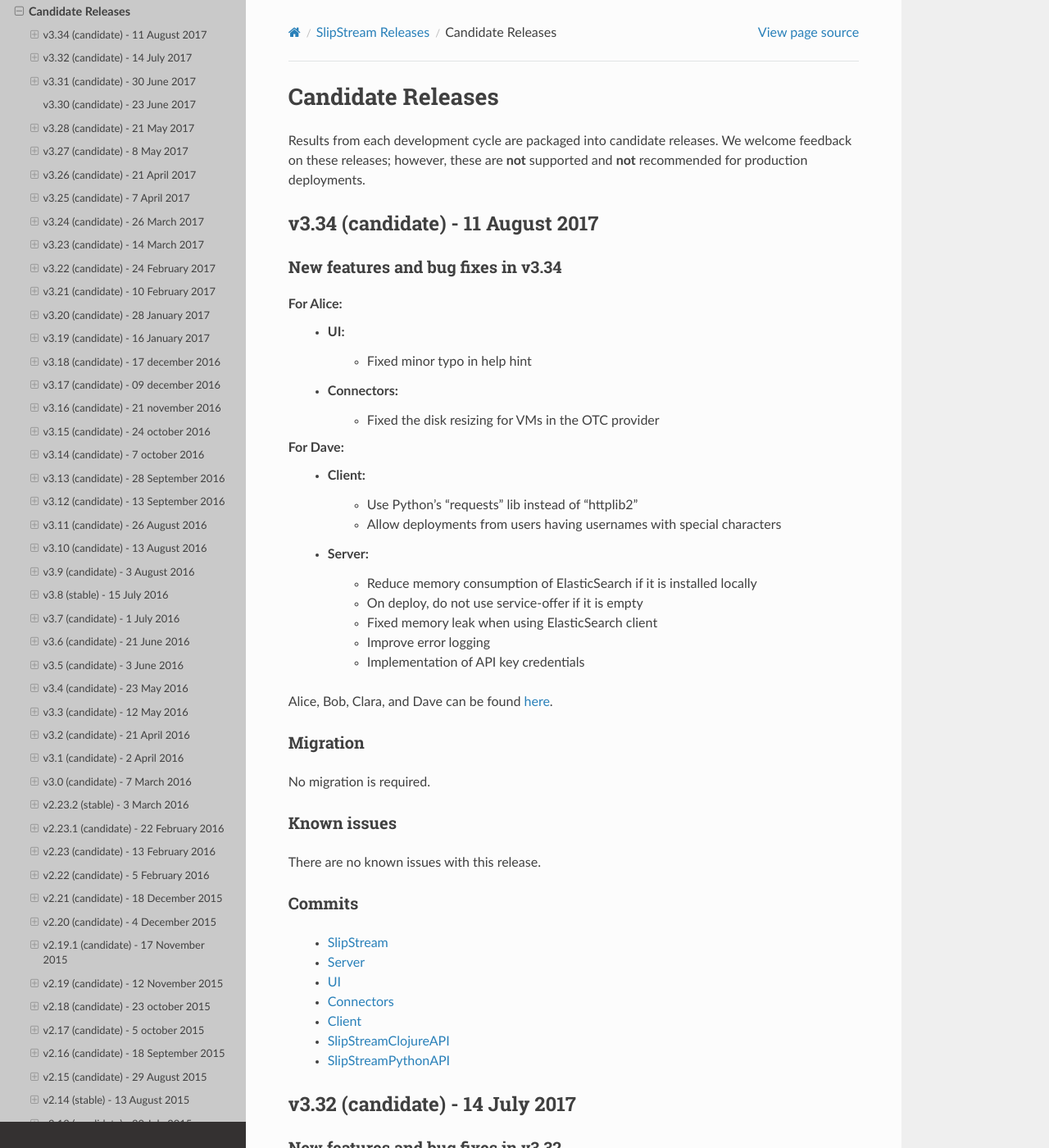
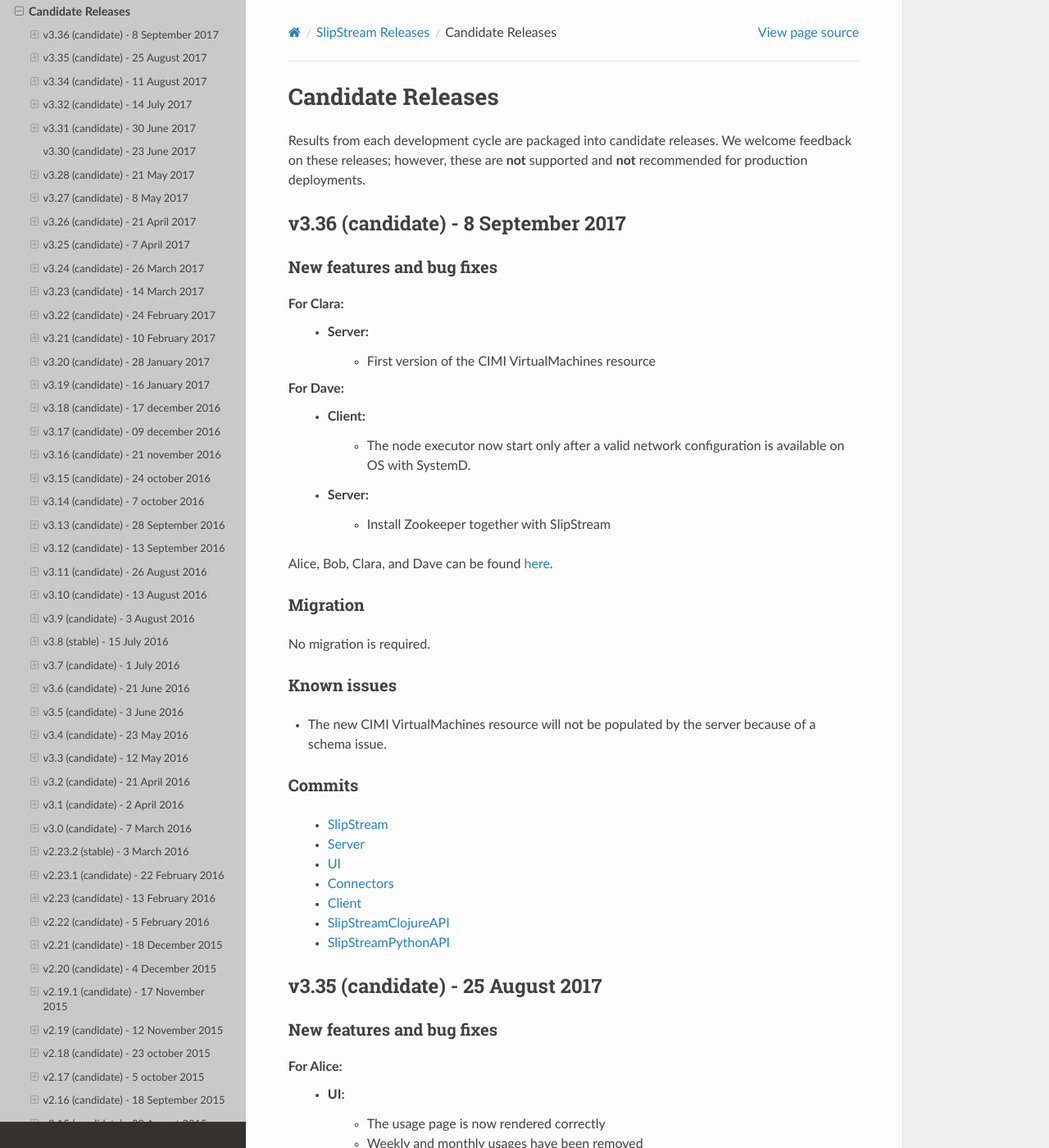
Before and after one commit to slipstream/SlipStreamDocumentation, a Sphinx documentation site: the page built from docs/release_notes/candidate_releases.rst, in a window 1280 px wide and 1400 px high. Shown: the whole window at 82% size. Built offline with Sphinx 7.4.7 and the Read the Docs theme 2.0.0, drawn with Linux system fonts in a browser that asks for light colours; some of the changed text lies outside the part shown.

Commit message:
Update candidate_releases.rst
Release notes for v3.35 and v.3.36

```diff
--- a/docs/release_notes/candidate_releases.rst
+++ b/docs/release_notes/candidate_releases.rst
@@ -4,6 +4,86 @@
 Results from each development cycle are packaged into candidate
 releases. We welcome feedback on these releases; however, these are
 **not** supported and **not** recommended for production deployments.
+
+
+v3.36 (candidate) - 8 September 2017
+------------------------------------
+
+New features and bug fixes
+~~~~~~~~~~~~~~~~~~~~~~~~~~
+
+For Clara:
+ - Server:
+    - First version of the CIMI VirtualMachines resource
+For Dave:
+ - Client:
+    - The node executor now start only after a valid network configuration is available on OS with SystemD.
+ - Server:
+    - Install Zookeeper together with SlipStream
+
+Alice, Bob, Clara, and Dave can be found
+`here <http://sixsq.com/personae/>`_.
+
+Migration
+~~~~~~~~~
+
+No migration is required.
+
+Known issues
+~~~~~~~~~~~~
+
+- The new CIMI VirtualMachines resource will not be populated by the server because of a schema issue.
+
+Commits
+~~~~~~~
+
+ -  `SlipStream <https://github.com/slipstream/SlipStream/compare/v3.35...v3.36>`__
+ -  `Server <https://github.com/slipstream/SlipStreamServer/compare/v3.35...v3.36>`__
+ -  `UI <https://github.com/slipstream/SlipStreamUI/compare/v3.35...v3.36>`__
+ -  `Connectors <https://github.com/slipstream/SlipStreamConnectors/compare/v3.35...v3.36>`__
+ -  `Client <https://github.com/slipstream/SlipStreamClient/compare/v3.35...v3.36>`__
+ -  `SlipStreamClojureAPI <https://github.com/slipstream/SlipStreamClojureAPI/compare/v3.35...v3.36>`__
+ -  `SlipStreamPythonAPI <https://github.com/slipstream/SlipStreamPythonAPI/compare/v3.35...v3.36>`__
+
+
+v3.35 (candidate) - 25 August 2017
+----------------------------------
+
+New features and bug fixes
+~~~~~~~~~~~~~~~~~~~~~~~~~~
+
+For Alice:
+ - UI:
+    - The usage page is now rendered correctly
+    - Weekly and monthly usages have been removed
+For Clara:
+ - Server:
+    - Implementation of the `$aggregation` query parameters on CIMI resources
+
+Alice, Bob, Clara, and Dave can be found
+`here <http://sixsq.com/personae/>`_.
+
+Migration
+~~~~~~~~~
+
+No migration is required.
+
+Known issues
+~~~~~~~~~~~~
+
+There are no known issues with this release.
+
+Commits
+~~~~~~~
+
+ -  `SlipStream <https://github.com/slipstream/SlipStream/compare/v3.34...v3.35>`__
+ -  `Server <https://github.com/slipstream/SlipStreamServer/compare/v3.34...v3.35>`__
+ -  `UI <https://github.com/slipstream/SlipStreamUI/compare/v3.34...v3.35>`__
+ -  `Connectors <https://github.com/slipstream/SlipStreamConnectors/compare/v3.34...v3.35>`__
+ -  `Client <https://github.com/slipstream/SlipStreamClient/compare/v3.34...v3.35>`__
+ -  `SlipStreamClojureAPI <https://github.com/slipstream/SlipStreamClojureAPI/compare/v3.34...v3.35>`__
+ -  `SlipStreamPythonAPI <https://github.com/slipstream/SlipStreamPythonAPI/compare/v3.34...v3.35>`__
+
 
 v3.34 (candidate) - 11 August 2017
 --------------------------------
```
